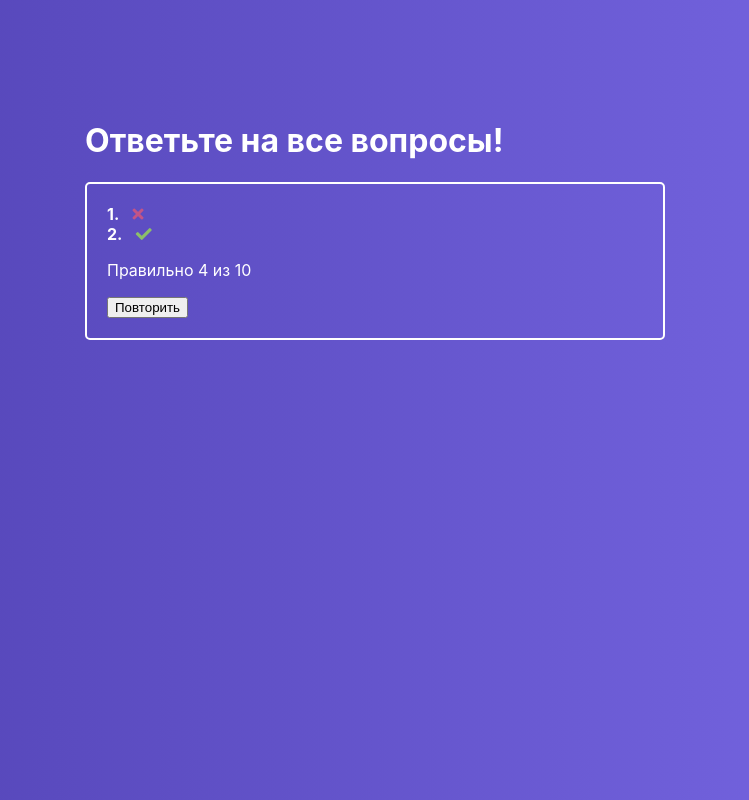
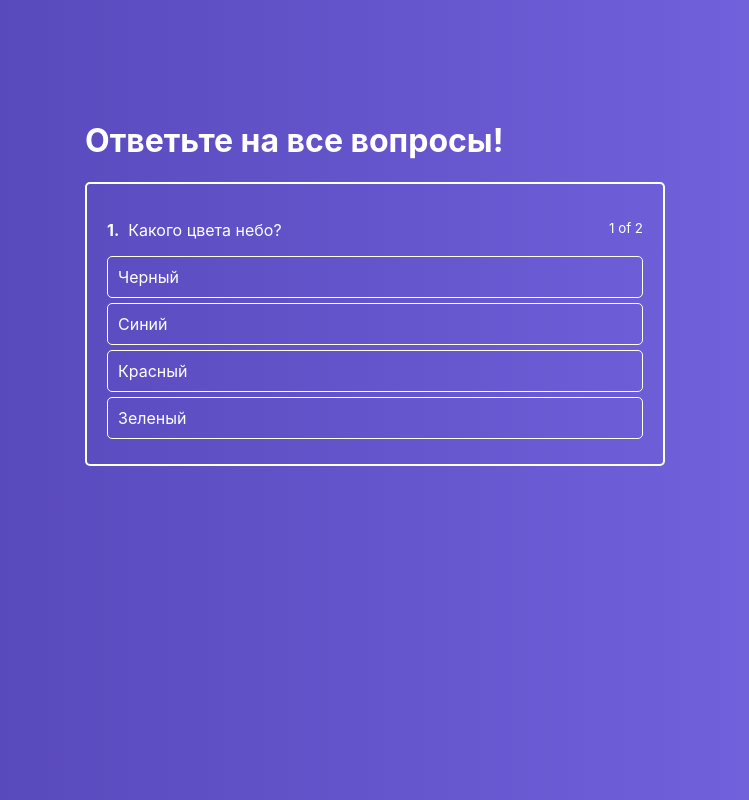
Before and after one commit to cabfran/reactapp, a React app: page / in a window 1280 px wide. Shown: the whole page, without its empty margins (265-1014 px from the left). Built offline with nearby package versions, Linux system fonts and the light colour scheme.

Commit message:
show answers

```diff
--- a/src/components/FinishedQuiz/FinishedQuiz.js
+++ b/src/components/FinishedQuiz/FinishedQuiz.js
@@ -2,26 +2,41 @@
 import classes from "./FinishedQuiz.module.css";
 
 const FinishedQuiz = props => {
-
+  const successCount = Object.keys(props.results).reduce((total, key) => {
+    if (props.results[key] === "succes") {
+      total++;
+    }
+    return total;
+  }, 0);
 
   return (
     <div className={classes.FinishedQuiz}>
       <ul>
-        <li>
-          <strong>1. </strong>
-          <i className={"fa fa-times " + classes.error}></i>
-        </li>
-        <li>
-          <strong>2. </strong>
-          <i className={"fa fa-check " + classes.success} />
-        </li>
+        {" "}
+        {props.quiz.map((quizItem, index) => {
+          const cls = [
+            "fa",
+            props.results[quizItem.id] === "error" ? "fa-times" : "fa-check",
+            classes[props.results[quizItem.id]]
+          ];
+
+          return (
+            <li key={index}>
+              <strong>{index + 1} </strong> .&nbsp;
+              {quizItem.question}
+              <i className={cls.join(" ")} />
+            </li>
+          );
+        })}
       </ul>
 
-      <p>Правильно 4 из 10 </p>
+      <p>
+        Правильно {successCount} из {props.quiz.length}
+      </p>
       <div>
-        <button>Повторить </button>
+        <button onClick={props.onRetry}>Повторить </button>
       </div>
     </div>
   );
 };
-export default FinishedQuiz
+export default FinishedQuiz;
--- a/src/containers/Quiz/Quiz.js
+++ b/src/containers/Quiz/Quiz.js
@@ -4,29 +4,30 @@
 import FinishedQuiz from "../../components/FinishedQuiz/FinishedQuiz";
 class Quiz extends Component {
   state = {
-    isFinished: true,
+    results: {}, //{[id]: 'success', 'error'}
+    isFinished: false,
     activeQuestion: 0,
     answerState: null, //{[id]:'success' 'error'}
     quiz: [
       {
         question: "Какого цвета небо? ",
-        rightAnswerId: 3,
+        rightAnswerId: 2,
         id: 1,
         answers: [
-          { text: "Синего", id: 1 },
-          { text: "Белого", id: 2 },
-          { text: "Черного?", id: 3 },
-          { text: "Красного", id: 4 }
+          { text: "Черный", id: 1 },
+          { text: "Синий", id: 2 },
+          { text: "Красный", id: 3 },
+          { text: "Зеленый", id: 4 }
         ]
       },
       {
         question: "В каком году основали Санкт-Петербург? ",
-        rightAnswerId: 1,
+        rightAnswerId: 3,
         id: 2,
         answers: [
           { text: "1700", id: 1 },
-          { text: "1703", id: 2 },
-          { text: "1803", id: 3 },
+          { text: "1702", id: 2 },
+          { text: "1703", id: 3 },
           { text: "1701", id: 4 }
         ]
       }
@@ -41,10 +42,16 @@
       }
     }
     const question = this.state.quiz[this.state.activeQuestion];
+    const results = this.state.results;
 
     if (question.rightAnswerId === answerId) {
+      if (!results[question.id]) {
+        results[question.id] = "success";
+      }
+
       this.setState({
-        answerState: { [answerId]: "success" }
+        answerState: { [answerId]: "success" },
+        results
       });
       const timeout = window.setTimeout(() => {
         if (this.isQuizFinished()) {
@@ -57,30 +64,44 @@
             answerState: null
           });
         }
-
         window.clearTimeout(timeout);
       }, 1000);
     } else {
+      results[question.id] = "error";
       this.setState({
-        answerState: { [answerId]: "error" }
+        answerState: { [answerId]: "error" },
+
+        results
       });
     }
   };
   isQuizFinished() {
     return this.state.activeQuestion + 1 === this.state.quiz.length;
   }
-
+  retryHandler = () => {
+    this.setState({
+      activeQuestion:0,
+      answerState: null,
+      isFinished:false,
+      results:{}
+    })
+  }
   render() {
     return (
       <div className={classes.Quiz}>
         <div className={classes.QuizWrapper}>
           <h1>Ответьте на все вопросы!</h1>
+
           {this.state.isFinished ? (
-            <FinishedQuiz />
+            <FinishedQuiz
+              results={this.state.results}
+              quiz={this.state.quiz}
+              onRetry={this.retryHandler}
+            />
           ) : (
             <ActiveQuiz
               answers={this.state.quiz[this.state.activeQuestion].answers}
-              question={this.state.quiz[0].question}
+              question={this.state.quiz[this.state.activeQuestion].question}
               onAnswerClick={this.onAnswerClickHandler}
               quizLength={this.state.quiz.length}
               answerNumber={this.state.activeQuestion + 1}
```
